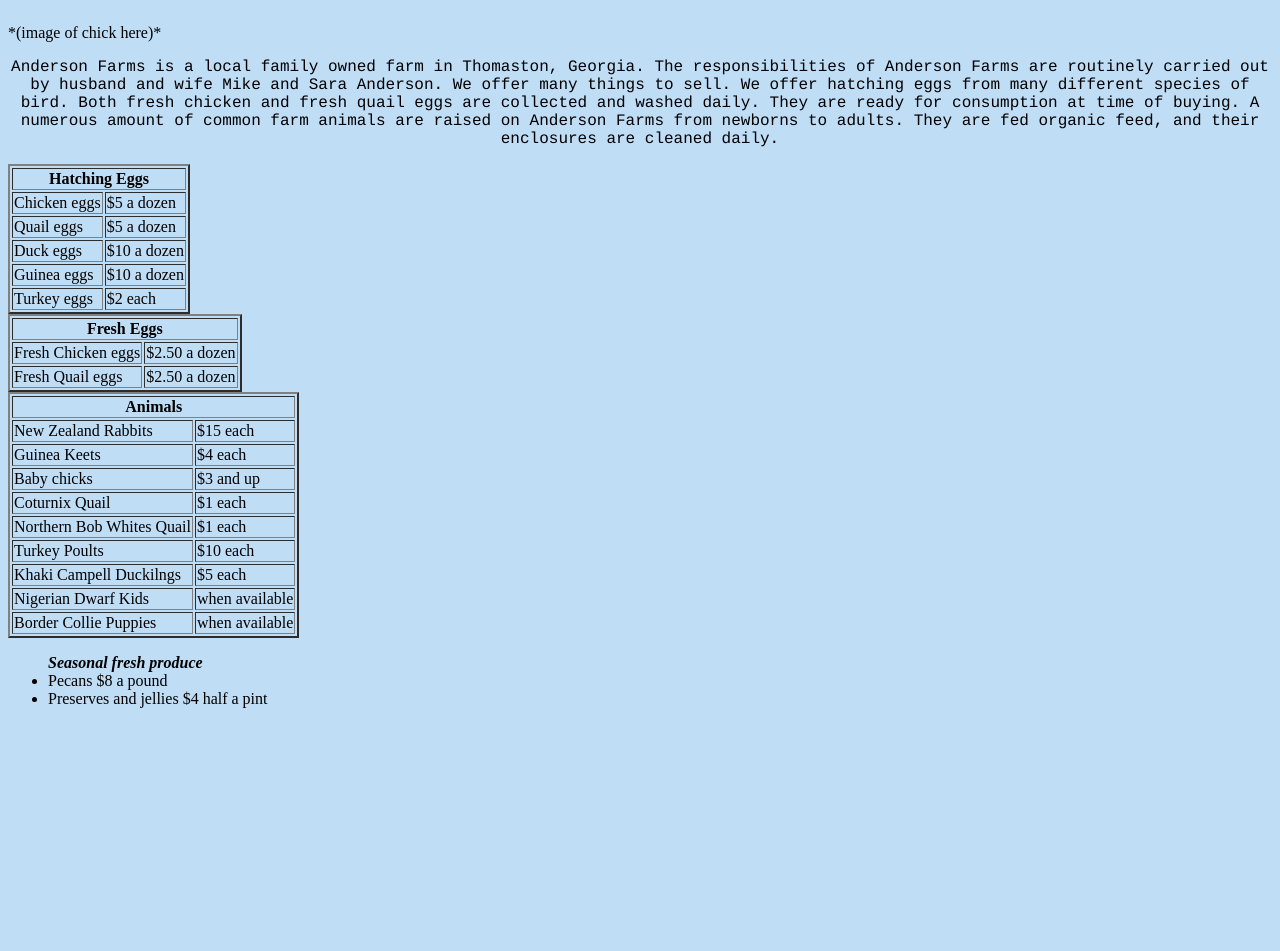
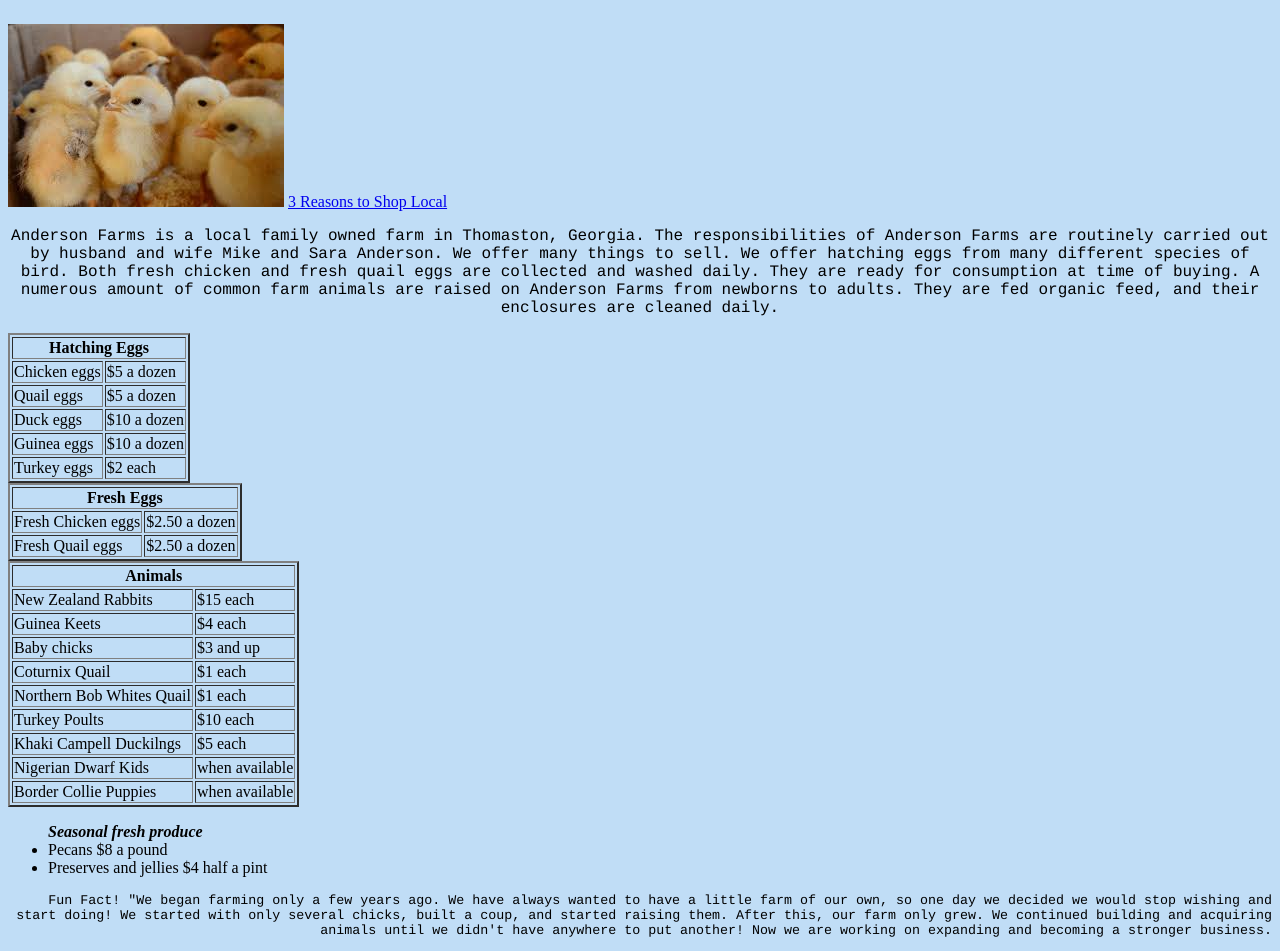
Before and after one commit to ksa96527/ksa96527.github.io, a plain HTML site: page index.html in a window 1280 px wide. Shown: the part 75-1026 px from the top of the page. Before the commit the page ends 800 px from the top, so only its background shows below. Drawn offline with Linux system fonts and the light colour scheme.

Commit message:
Add files via upload

```diff
--- a/index.html
+++ b/index.html
@@ -15,7 +15,9 @@
 	<b><h1>Anderson Farms</h1></b>
 	</center>
 
-	*(image of chick here)*
+	<img src="download.jpg">
+
+	<a href="https://www.nutiva.com/kitchen/3-reasons-to-shop-local-support-farmers/">3 Reasons to Shop Local</a>
 
 <div style="text-align:center">
 	<p>Anderson Farms is a local family owned farm in Thomaston, Georgia. The responsibilities of Anderson Farms are routinely carried out by husband and wife Mike and Sara Anderson. We offer many things to sell. We offer hatching eggs from many different species of bird. Both fresh chicken and fresh quail eggs are collected and washed daily. They are ready for consumption at time of buying. A numerous amount of common farm animals are raised on Anderson Farms from newborns to adults. They are fed organic feed, and their enclosures are cleaned daily.</p>
@@ -108,5 +110,15 @@
 			<li>Pecans $8 a  pound</li>
 			<li>Preserves and jellies $4 half a pint</li>
 		</ul>
-</body>
+
+<small>
+<div style="text-align:right">
+	<p>Fun Fact! "We began farming only a few years ago.
+	We have always wanted to have a little farm of our own, so one day we decided we would stop wishing and start doing!
+	We started with only several chicks, built a coup, and started raising them. After this, our farm only grew.
+	We continued building and acquiring animals until we didn't have anywhere to put another! Now we are working on expanding and becoming a stronger business.</p>
+</div>
+</small>
+
+</body
 </head>
```
